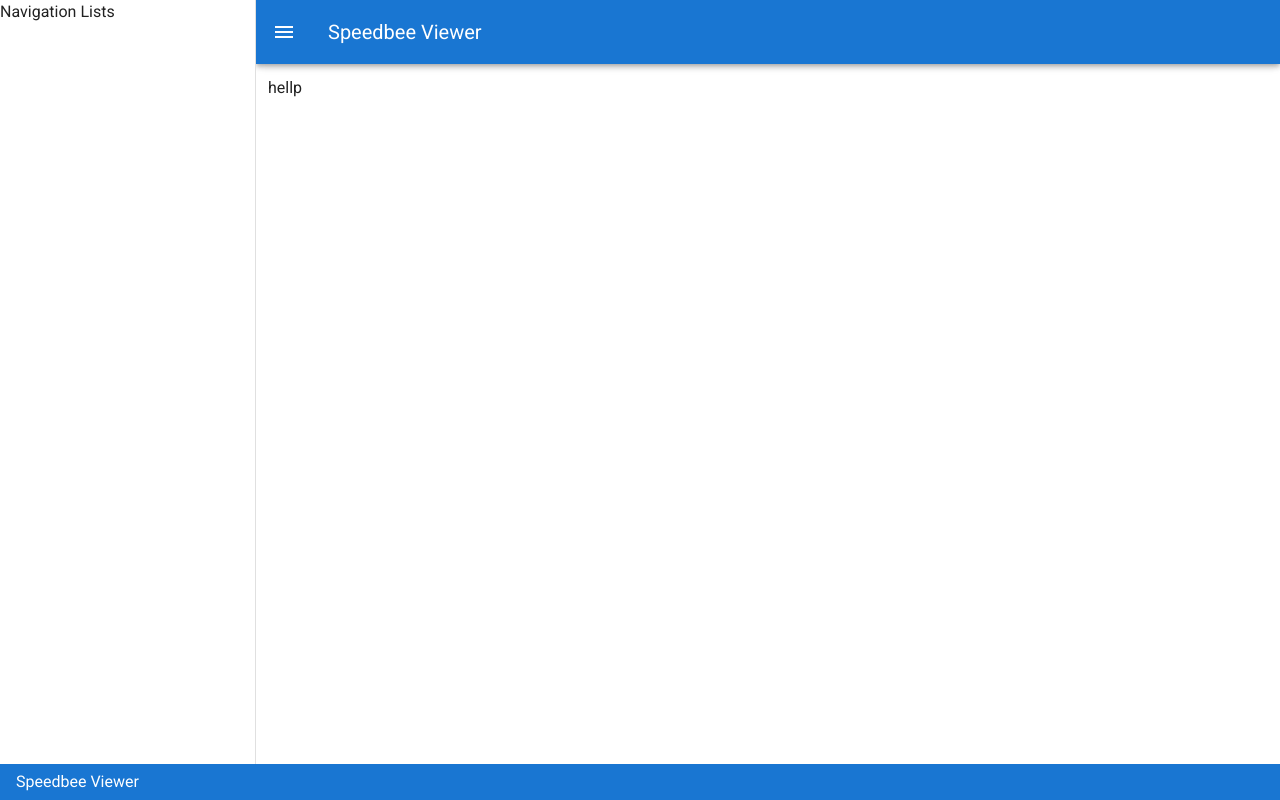
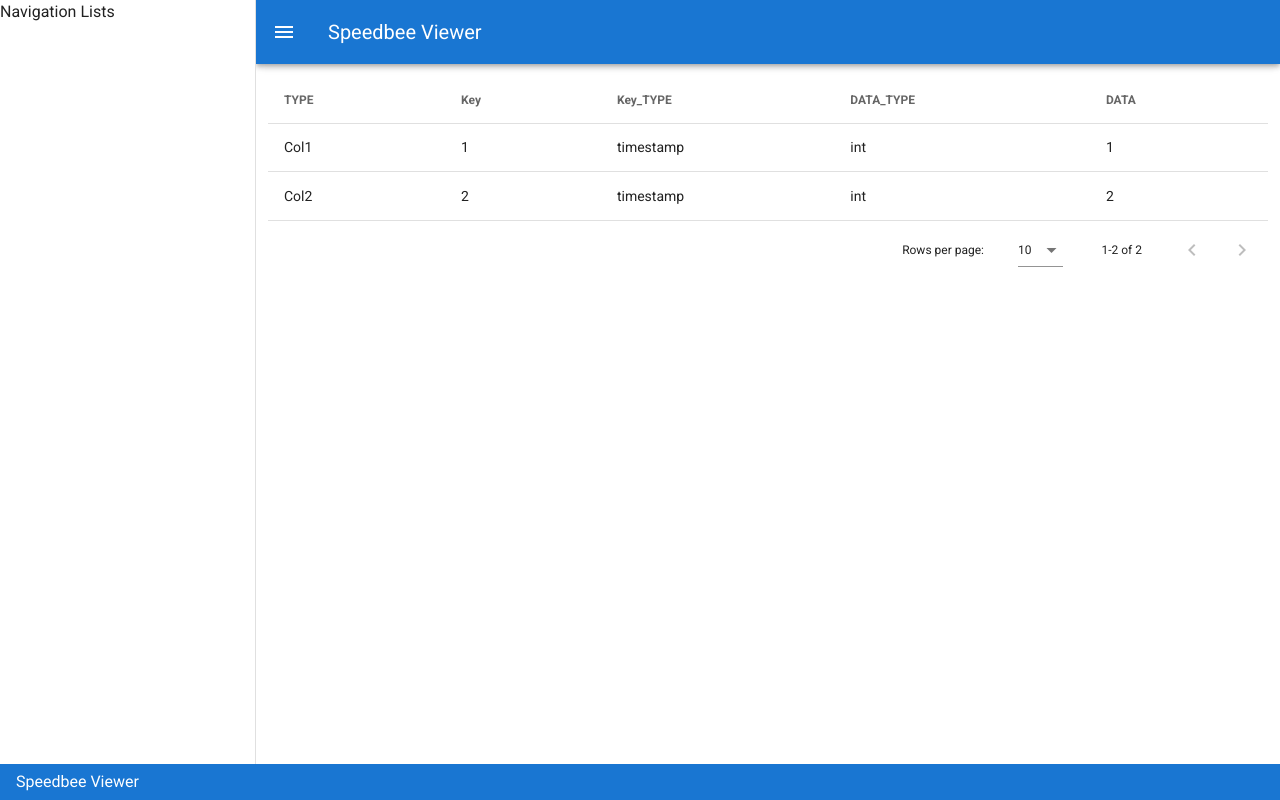
Before and after one commit to ssmiyagi/speedbee-viewer, a Vue app: page /#/ in a window 1280 px wide. Built offline with nearby package versions, Linux system fonts and the light colour scheme.

Commit message:
add table

```diff
--- a/src/components/StartContent.vue
+++ b/src/components/StartContent.vue
@@ -1,13 +1,73 @@
 <template>
   <v-container>
-    <p>hellp</p>
+    <v-data-table :headers="headers" :items="dbData" item-key="key">
+      <!-- //todo: keyTypeでKeyをformatする -->
+      <!-- <tr @click="props.expanded = !props.expanded">
+        <td>{{ props.item.title }}</td>
+        <td>{{ format(props.item.premiere) }}</td>
+        <td>{{ props.item.rating }}</td>
+      </tr> -->
+    </v-data-table>
   </v-container>
 </template>
 
 <script lang="ts">
-  import Vue from 'vue'
+import Vue from "vue";
 
-  export default Vue.extend({
-    name: 'StartContent',
-  })
+export default Vue.extend({
+  name: "StartContent",
+  data: () => ({
+    headers: [
+      {
+        text: "TYPE",
+        value: "type",
+        align: "left",
+        sortable: true
+      },
+      {
+        text: "Key",
+        value: "key"
+      },
+      {
+        text: "Key_TYPE",
+        value: "keyType"
+      },
+      {
+        text: "DATA_TYPE",
+        value: "dataType"
+      },
+      {
+        text: "DATA",
+        value: "data"
+      }
+    ],
+    dbData: [
+      {
+        type: "Col1",
+        dataType: "int",
+        keyType: "timestamp",
+        key: "1",
+        data: 1
+      },
+      {
+        type: "Col2",
+        dataType: "int",
+        keyType: "timestamp",
+        key: "2",
+        data: 2
+      }
+    ],
+    lazy: `https://goo.gl/jbJWmK`
+  }),
+
+  methods: {
+    format(date: Date) {
+      date = new Date(date);
+      const day = `${date.getUTCDate()}`.padStart(2, "0");
+      const month = `${date.getUTCMonth() + 1}`.padStart(2, "0");
+      const year = date.getFullYear();
+      return `${month}/${day}/${year}`;
+    }
+  }
+});
 </script>
```
